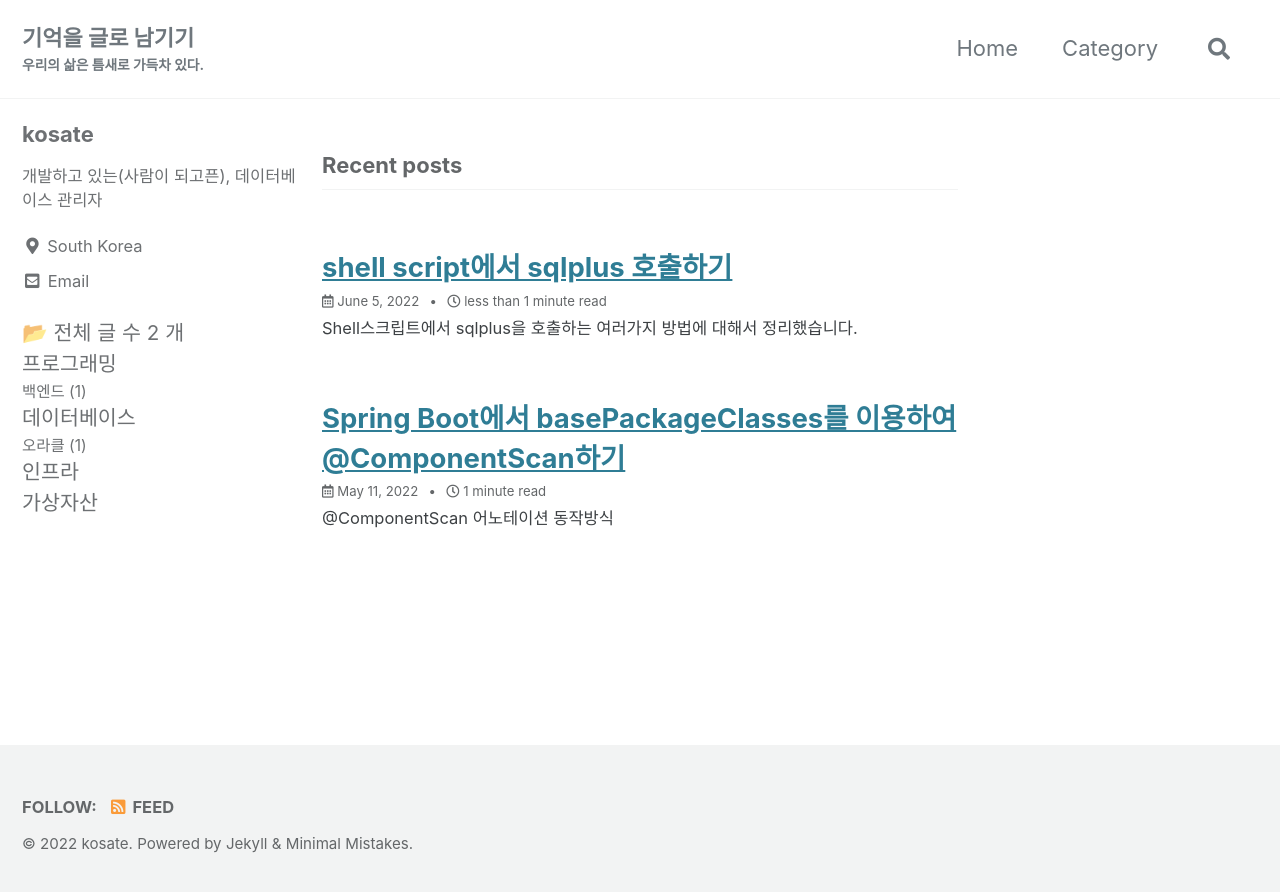
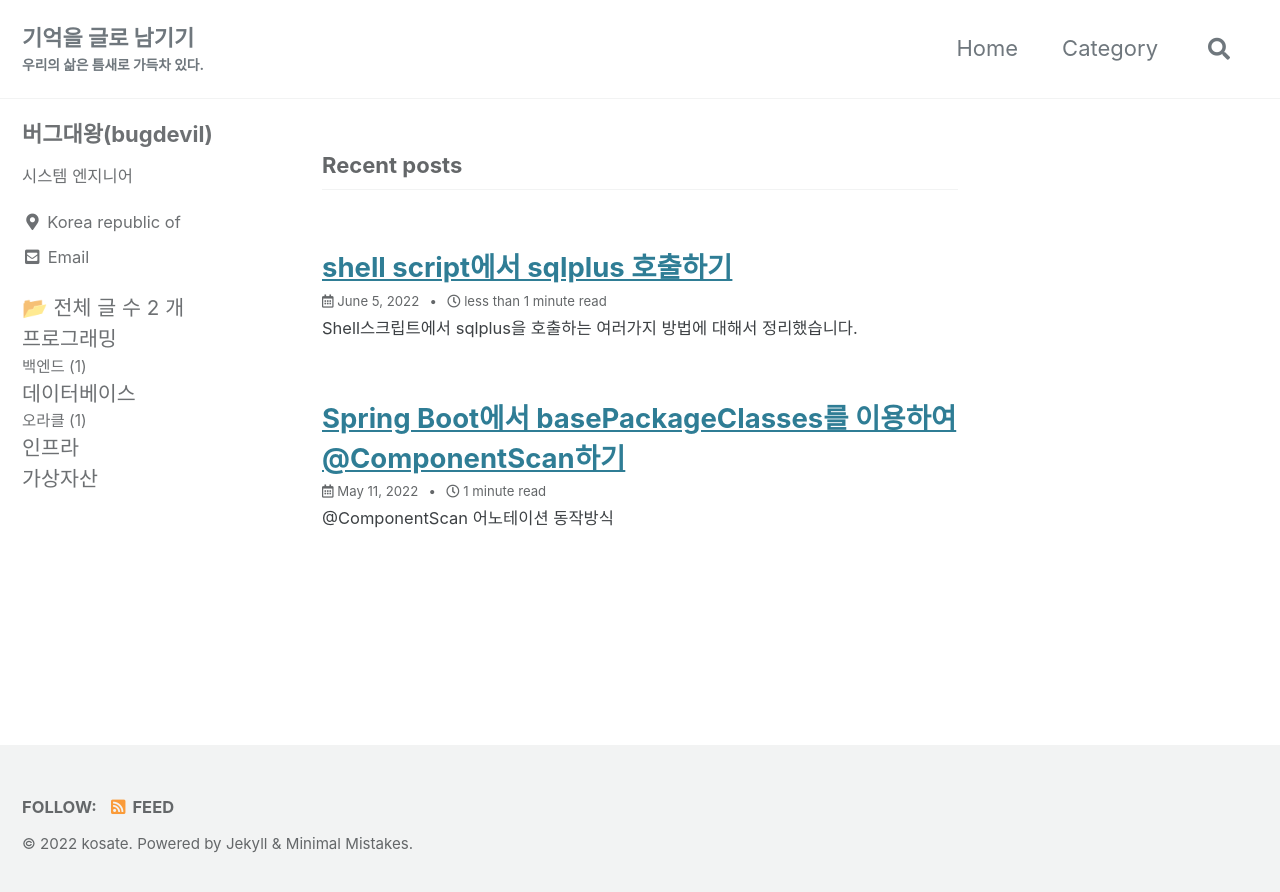
Before and after one commit to kosate/kosate.github.io, a Jekyll site: the page built from index.html, in a window 1280 px wide. Shown: the top 892 px of the page. Built offline with Jekyll 4.4.1, drawn with Linux system fonts in a browser that asks for light colours; cached includes are drawn as plain includes; a script that is not in the unit is left out; the list of posts is cut into pages by our own code.

Commit message:
설정변경

```diff
--- a/_config.yml
+++ b/_config.yml
@@ -102,10 +102,10 @@ analytics:
 
 # Site Author
 author:
-  name             : "kosate"
+  name             : "버그대왕(bugdevil)"
   avatar           : # path of avatar image, e.g. "/assets/images/bio-photo.jpg"
-  bio              : "개발하고 있는(사람이 되고픈), 데이터베이스 관리자"
-  location         : "South Korea"
+  bio              : "시스템 엔지니어"
+  location         : "Korea republic of"
   email            : #kosate@gmail.com
   links:
     - label: "Email"
@@ -220,6 +220,9 @@ paginate: 5 # amount of posts to show
 paginate_path: /page:num/
 timezone: #"Asia/Seoul" # https://en.wikipedia.org/wiki/List_of_tz_database_time_zones
 
+# google Chars
+head_scripts:
+- "https://www.gstatic.com/charts/loader.js"
 
 # Plugins (previously gems:)
 plugins:
```
